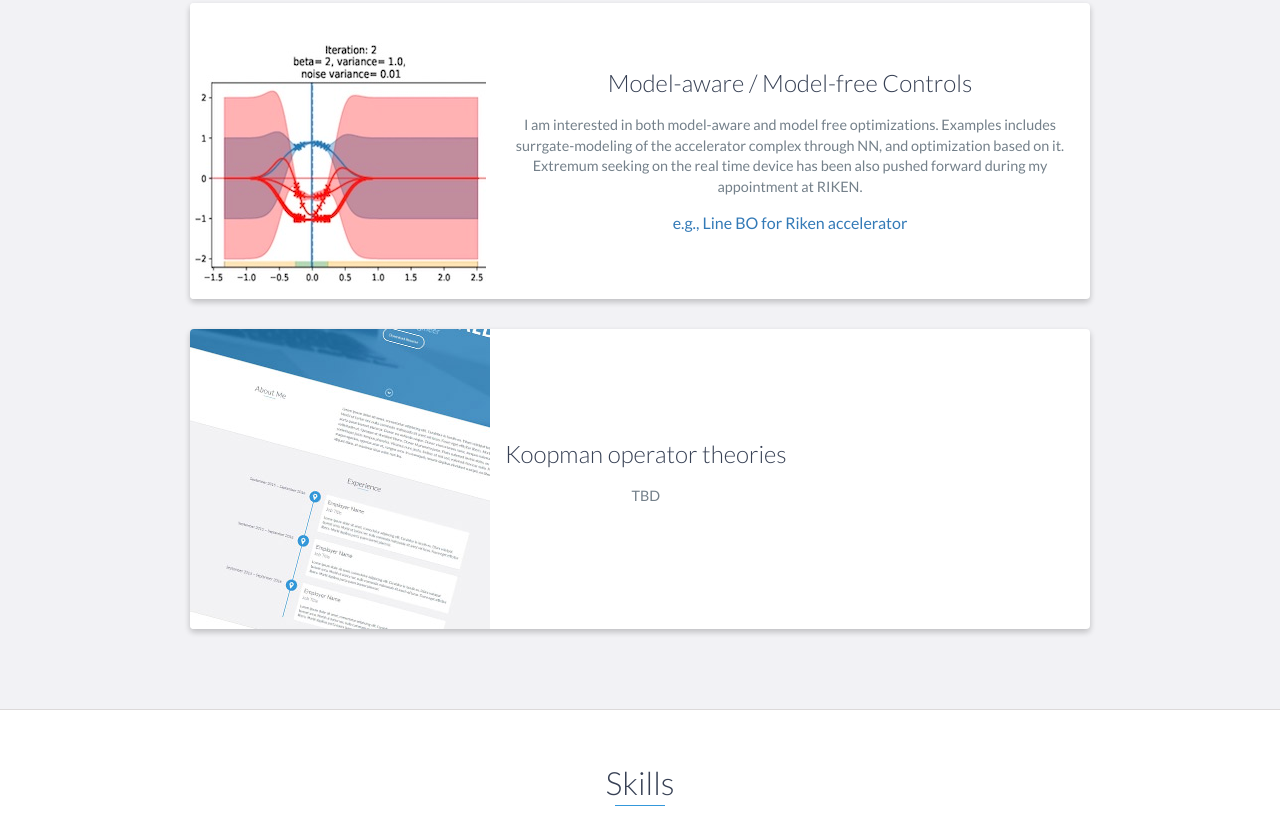
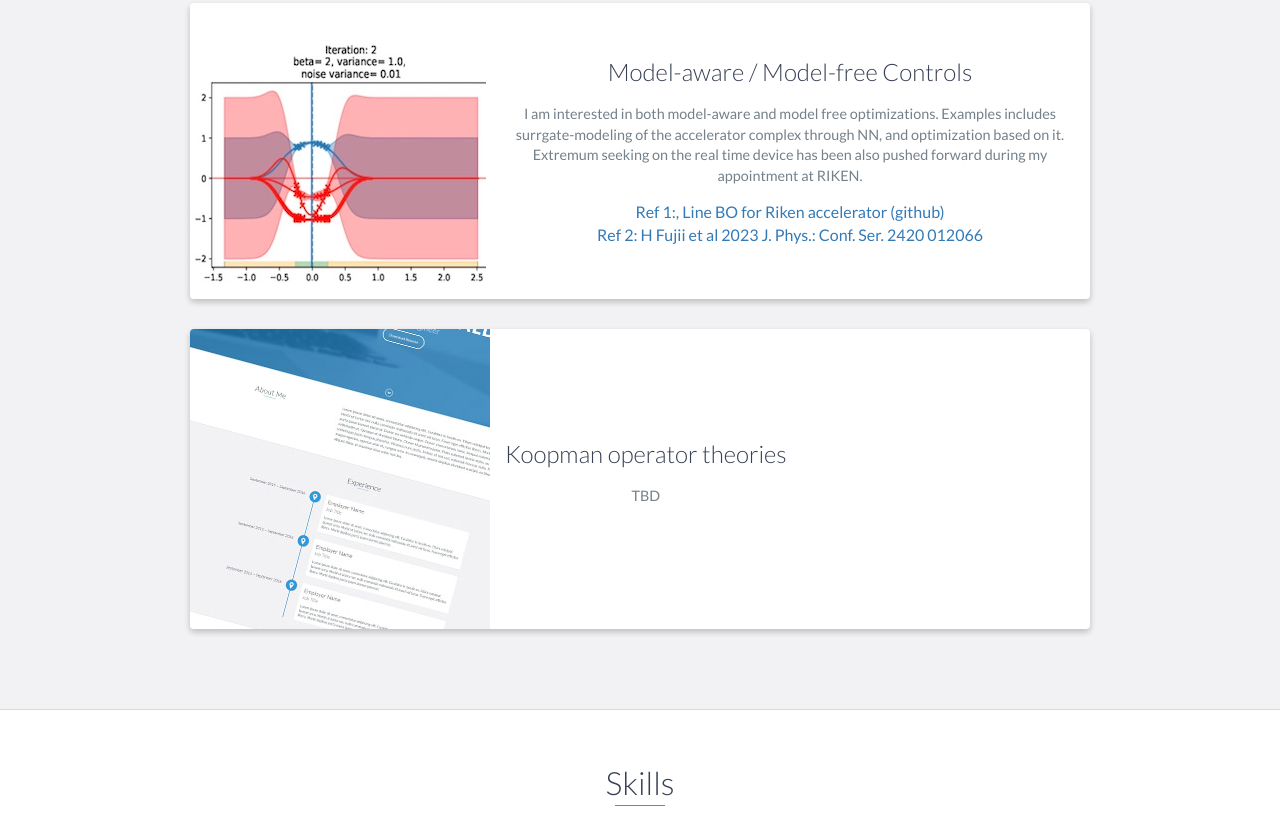
Before and after one commit to hirokiv/hirokiv.github.io, a website: page index.html in a window 1280 px wide. Shown: the part 4085-4919 px from the top of the page. Drawn offline with nearby package versions, Linux system fonts and the light colour scheme.

Commit message:
Content about BO and HPC added.

```diff
--- a/index.html
+++ b/index.html
@@ -224,7 +224,9 @@
                         <p>
                             I am interested in both model-aware and model free optimizations. Examples includes surrgate-modeling of the accelerator complex through NN, and optimization based on it. Extremum seeking on the real time device has been also pushed forward during my appointment at RIKEN.
                         </p>
-                        <a href="https://github.com/hirokiv/LineBOforNishina">e.g., Line BO for Riken accelerator</a>
+                        <a href="https://github.com/hirokiv/LineBOforNishina">Ref 1:, Line BO for Riken accelerator (github)</a><br>
+                        <a href="https://doi.org/10.1088/1742-6596/2420/1/012066">Ref 2: H Fujii et al 2023 J. Phys.: Conf. Ser. 2420 012066 </a>
+
                     </div>
                     <!-- End .project-info -->
                 </div>
```
